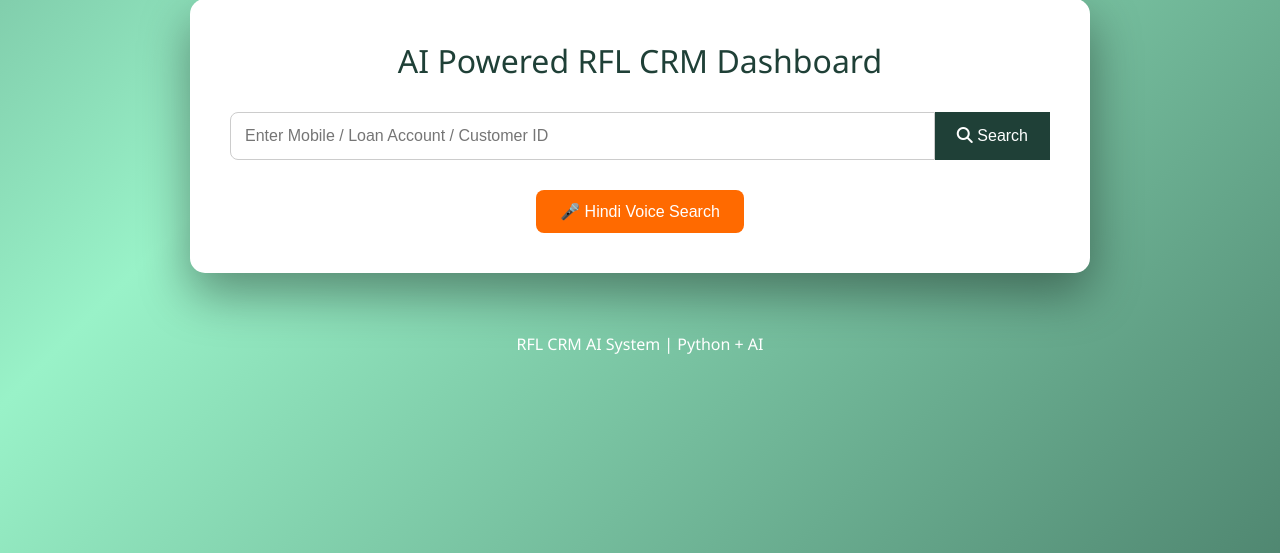
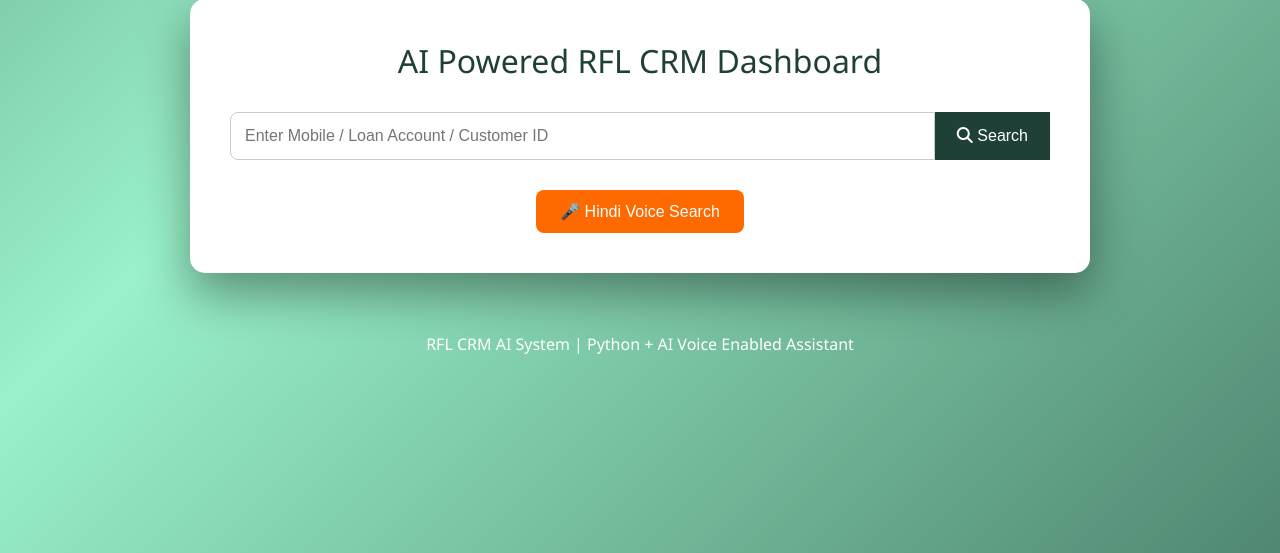
Before and after one commit to Achal1985/NBFC_CRM_V2, a Flask app: page / in a window 1280 px wide. Shown: the part 121-674 px from the top of the page. Run offline with Flask 3, Linux system fonts and the light colour scheme; parts of the project's set-up code (start-up, migrations or seed data) failed here and were passed over.

Commit message:
Update index.html

```diff
--- a/templates/index.html
+++ b/templates/index.html
@@ -290,7 +290,7 @@ gap:5px;
 </div>
 
 <div class="footer">
-RFL CRM AI System | Python + AI
+RFL CRM AI System | Python + AI Voice Enabled Assistant
 </div>
 
 <script>
```
